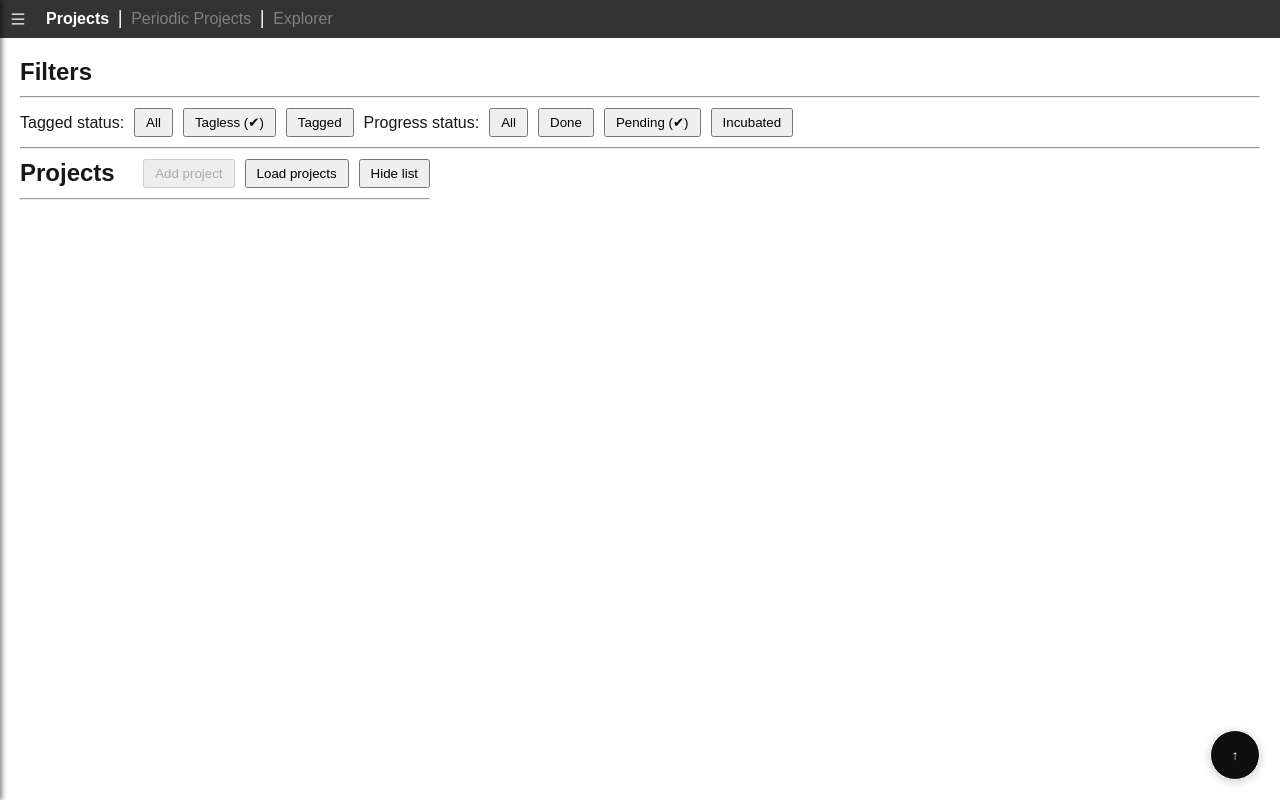
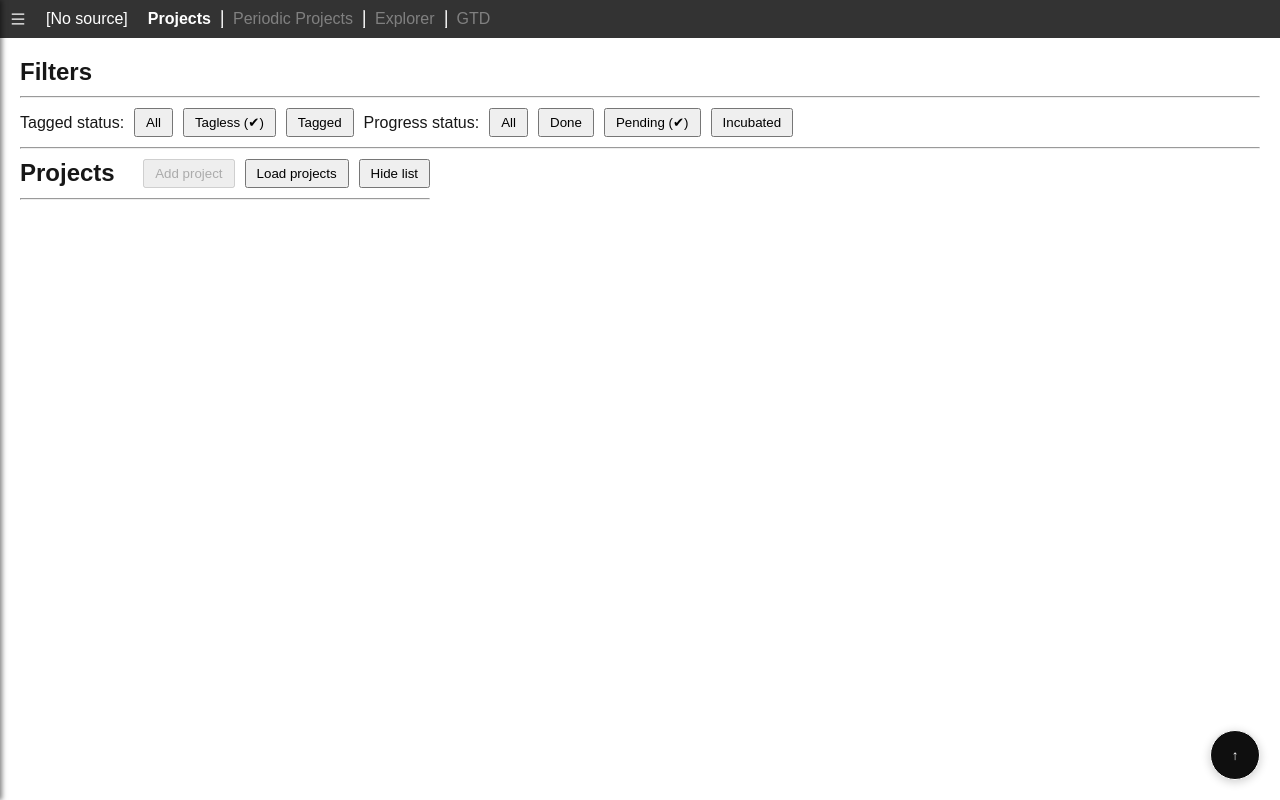
Before and after one commit to cazdemun/gtd-project-manager, a Next.js app: page / in a window 1280 px wide. Built offline with nearby package versions, Linux system fonts and the light colour scheme.

Commit message:
feat: add source title on header

```diff
--- a/src/components/Header.tsx
+++ b/src/components/Header.tsx
@@ -28,12 +28,15 @@ const Header: React.FC<HeaderProps> = () => {
       <div style={{ display: 'flex', gap: '20px', alignItems: 'center' }}>
         <AiOutlineMenu style={{ cursor: 'pointer' }} onClick={showSidebar} />
         {currentSource && <span>{currentSource.title}</span>}
+        {!currentSource && <span>[No source]</span>}
         <div style={{ display: 'flex', gap: '10px' }}>
           <span style={{ cursor: 'pointer' }}><strong>Projects</strong></span>
           <hr />
           <span style={{ cursor: 'pointer', color: 'gray' }}>Periodic Projects</span>
           <hr />
           <span style={{ cursor: 'pointer', color: 'gray' }}>Explorer</span>
+          <hr />
+          <span style={{ cursor: 'pointer', color: 'gray' }}>GTD</span>
         </div>
       </div>
       <Sidebar visible={sidebarVisible} onClose={hideSidebar} />
```
